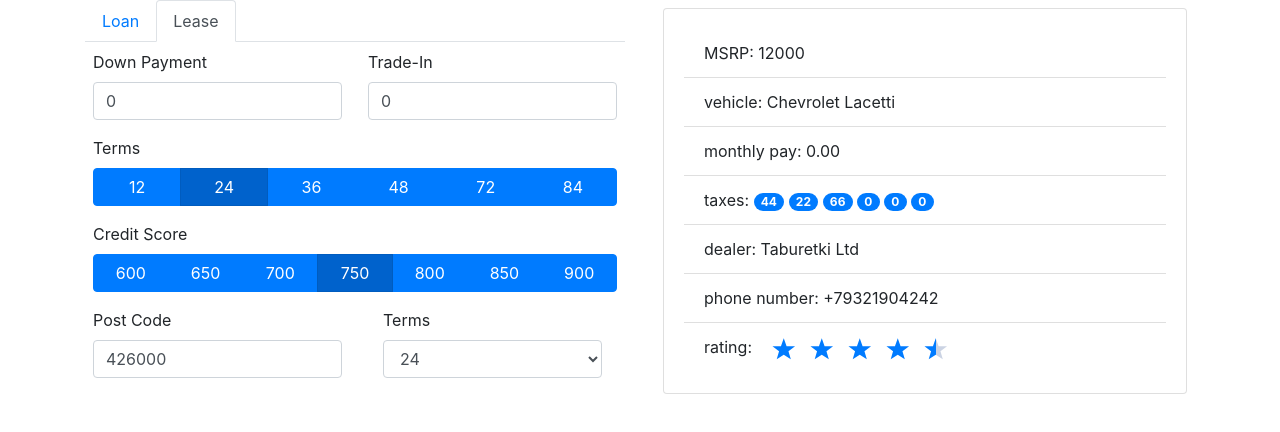
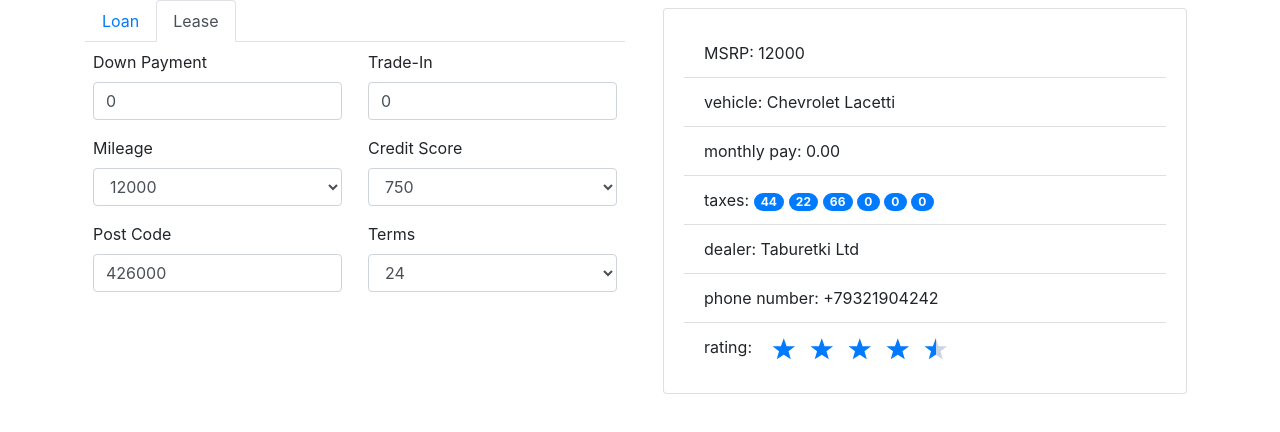
Before and after one commit to spirithntr/calculator, a React app: page / in a window 1280 px wide. Both pictures are taken after a click on the tab "Lease". Shown: the top 432 px of the page. Built offline with nearby package versions, Linux system fonts and the light colour scheme.

Commit message:
feat: set up components for lease

```diff
--- a/src/App.tsx
+++ b/src/App.tsx
@@ -29,7 +29,7 @@ export default class App extends Component<any, State> {
     msrp: 20000,
     dealerInfo: null,
     zipCode: '426000',
-    mileage: 1000,
+    mileage: 12000,
   };
 
   getMonthlyLoan = () => {
--- a/src/Lease.tsx
+++ b/src/Lease.tsx
@@ -1,7 +1,6 @@
 import React, { Component } from 'react';
 import { Form, Col } from 'react-bootstrap';
 import CostInput from './CostInput';
-import RadioButtons from './RadioButtons';
 import ZipcodeInput from './ZipCodeInput';
 import SelectInput from './SelectInput';
 
@@ -40,20 +39,20 @@ export default class Lease extends Component<Props> {
           </Col>
         </Form.Row>
         <Form.Row>
-          <Col className="m-2">
-            <RadioButtons
-              label="Terms"
-              values={[12, 24, 36, 48, 72, 84]}
-              defaultValue={this.props.term}
-              handleRadioChange={v => this.handleKeyChange('term', v)}
+          <Col>
+            <SelectInput
+              label="Mileage"
+              options={[10000, 12000, 15000]}
+              value={this.props.mileage}
+              handleInputChange={v => this.handleKeyChange('mileage', v)}
             />
           </Col>
-          <Col className="m-2">
-            <RadioButtons
+          <Col>
+            <SelectInput
               label="Credit Score"
-              values={this.creditScoreSteps}
-              defaultValue={this.props.creditScore}
-              handleRadioChange={v => this.handleKeyChange('creditScore', v)}
+              options={this.creditScoreSteps}
+              value={this.props.creditScore}
+              handleInputChange={v => this.handleKeyChange('creditScore', v)}
             />
           </Col>
         </Form.Row>
@@ -66,7 +65,6 @@ export default class Lease extends Component<Props> {
             ></ZipcodeInput>
           </Col>
           <Col>
-            <Col>
             <SelectInput
               value={this.props.term}
               options={[24, 36, 48]}
@@ -74,7 +72,6 @@ export default class Lease extends Component<Props> {
               label="Terms"
             ></SelectInput>
           </Col>
-          </Col>
         </Form.Row>
       </Form>
     );
--- a/src/Loan.tsx
+++ b/src/Loan.tsx
@@ -40,7 +40,7 @@ export default class Loan extends Component<Props> {
           </Col>
         </Form.Row>
         <Form.Row>
-          <Col className="m-2">
+          <Col>
             <RadioButtons
               label="Terms"
               values={[12, 24, 36, 48, 72, 84]}
@@ -48,7 +48,7 @@ export default class Loan extends Component<Props> {
               handleRadioChange={v => this.handleKeyChange('term', v)}
             />
           </Col>
-          <Col className="m-2">
+          <Col>
             <RadioButtons
               label="Credit Score"
               values={this.creditScoreSteps}
@@ -66,13 +66,11 @@ export default class Loan extends Component<Props> {
             ></ZipcodeInput>
           </Col>
           <Col>
-            <Col>
-              <CostInput
-                value={this.props.apr * 100}
-                handleInputChange={v => this.handleKeyChange('apr', v / 100)}
-                label="APR %"
-              ></CostInput>
-            </Col>
+            <CostInput
+              value={this.props.apr * 100}
+              handleInputChange={v => this.handleKeyChange('apr', v / 100)}
+              label="APR %"
+            ></CostInput>
           </Col>
         </Form.Row>
       </Form>
--- a/src/RadioButtons.tsx
+++ b/src/RadioButtons.tsx
@@ -27,7 +27,7 @@ export default class RadioButtons extends Component<Props> {
 
   render(): React.ReactNode {
     return (
-      <ButtonToolbar>
+      <ButtonToolbar className="m-2">
         <Form.Label>{this.props.label}</Form.Label>
         <ToggleButtonGroup
           className="d-flex w-100"
--- a/src/SelectInput.tsx
+++ b/src/SelectInput.tsx
@@ -13,12 +13,13 @@ export default class SelectInput extends Component<Props> {
     this.props.handleInputChange(value);
   };
   render(): React.ReactNode {
-    const options = this.props.options.map((option, index) => <option key={index}>{option}</option>);
+    const options = this.props.options.map((option, index) => <option key={index}>{`${option}`}</option>);
     return (
       <Form.Group className="m-2" controlId="exampleForm.ControlSelect1">
         <Form.Label>{this.props.label}</Form.Label>
         <Form.Control
           as="select"
+          className="w-100"
           value={`${this.props.value}`}
           onChange={v => this.handleChange(+(v.target as any).value)}
         >
```
Lines whose indentation alone changed are shown as unchanged.
